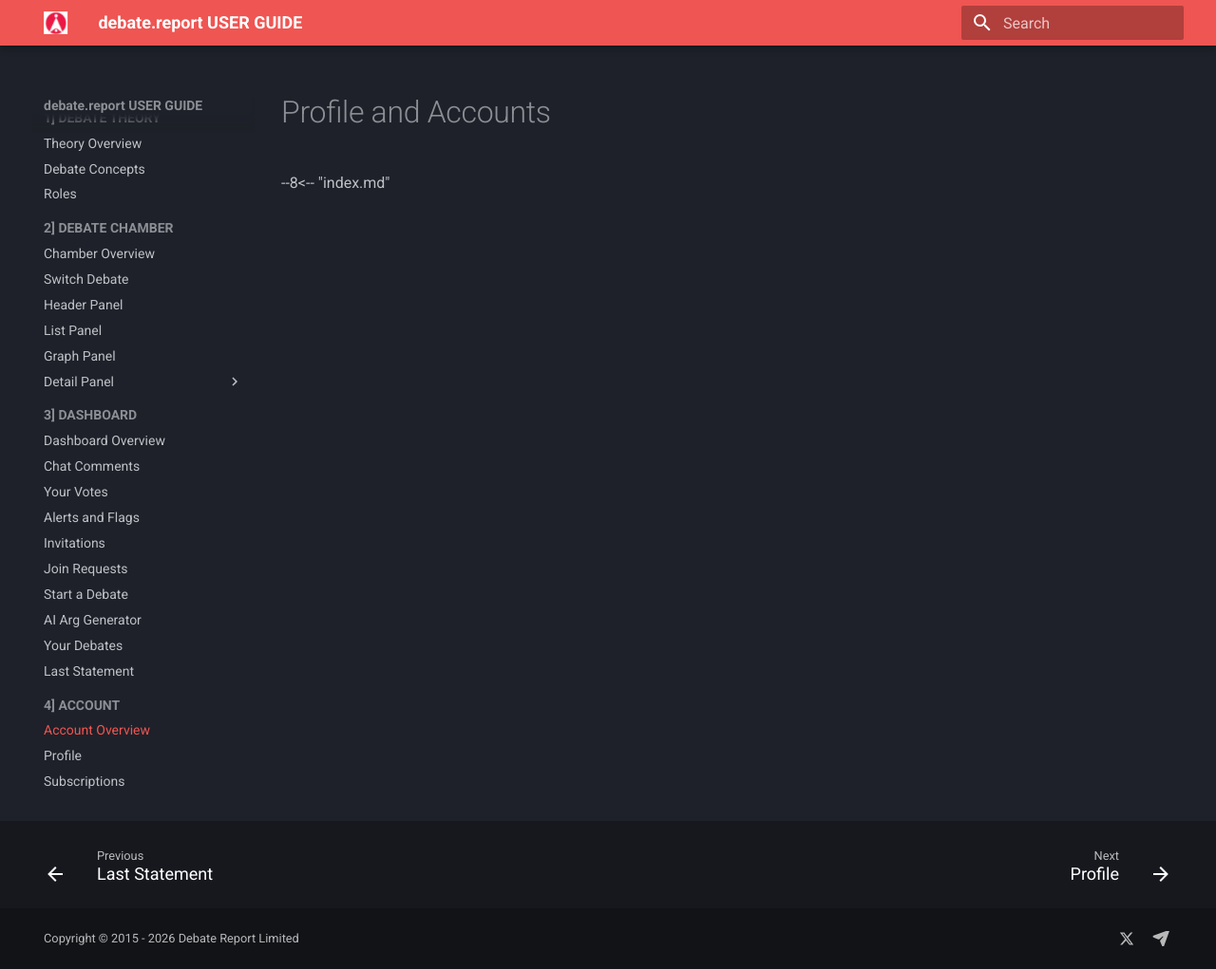
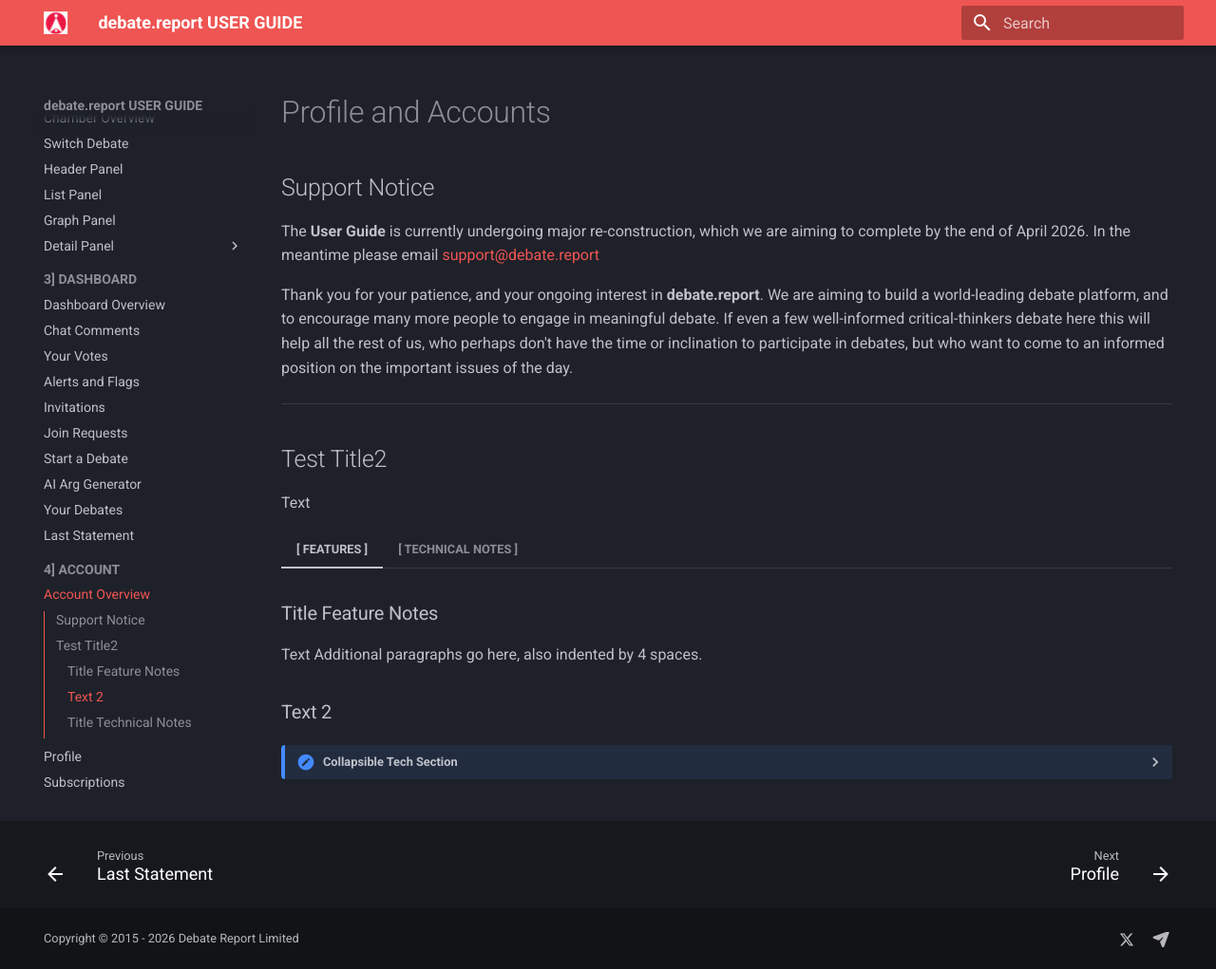
Before and after one commit to datweeds/debate, an MkDocs documentation site: the page built from docs/account/index.md, in a window 1280 px wide and 1021 px high. Shown: the whole window at 95% size. Built offline with MkDocs 1.6.1 and Material for MkDocs 9.7.7, drawn with Linux system fonts in a browser that asks for light colours.

Commit message:
Update index.md

````diff
--- a/docs/account/index.md
+++ b/docs/account/index.md
@@ -1,2 +1,41 @@
 # Profile and Accounts
---8<-- "index.md"
+## Support Notice
+The **User Guide** is currently undergoing major re-construction, which we are aiming to complete by the end of April 2026. In the meantime please email [support@debate.report](mailto:support@debate.report)
+
+Thank you for your patience, and your ongoing interest in **debate.report**. We are aiming to build a world-leading debate platform, and to encourage many more people to engage in meaningful debate. If even a few well-informed critical-thinkers debate here this will help all the rest of us, who perhaps don't have the time or inclination to participate in debates, but who want to come to an informed position on the important issues of the day.
+
+---
+
+## Test Title2
+Text
+
+=== "[ FEATURES ]"
+
+    ### Title Feature Notes
+    Text
+    Additional paragraphs go here, also indented by 4 spaces.
+
+    ### Text 2
+    <details>
+    <summary>Collapsible Tech Section</summary>
+    More technical content here (native HTML, no styling needed).
+    ```mermaid
+    ---
+    title: Template Flow Diagram
+    ---
+    flowchart TD
+        A[User opens Voting Box] --> B{Debate active?}
+        B -->|Yes| C[Click 'New Vote']
+        B -->|No| D[Error: Debate closed]
+        C --> E[Enter proposal details]
+        E --> F[Set options & duration]
+        F --> G[Submit]
+        G --> H[Vote listed & votable]
+        style A fill:#C91616,stroke:#333
+        style H fill:#C91616,stroke:#333
+    ```
+    </details>
+
+=== "[ TECHNICAL NOTES ]"
+    ### Title Technical Notes
+    Text
````
